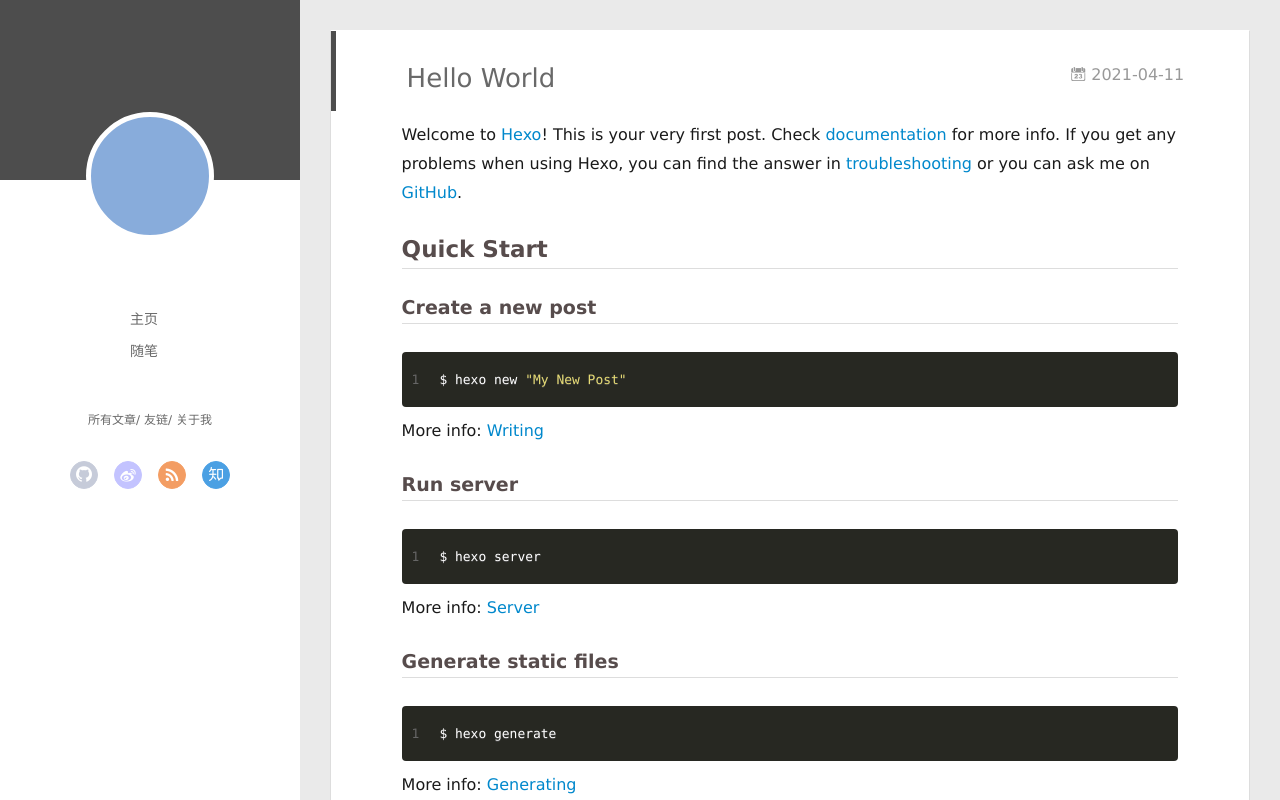
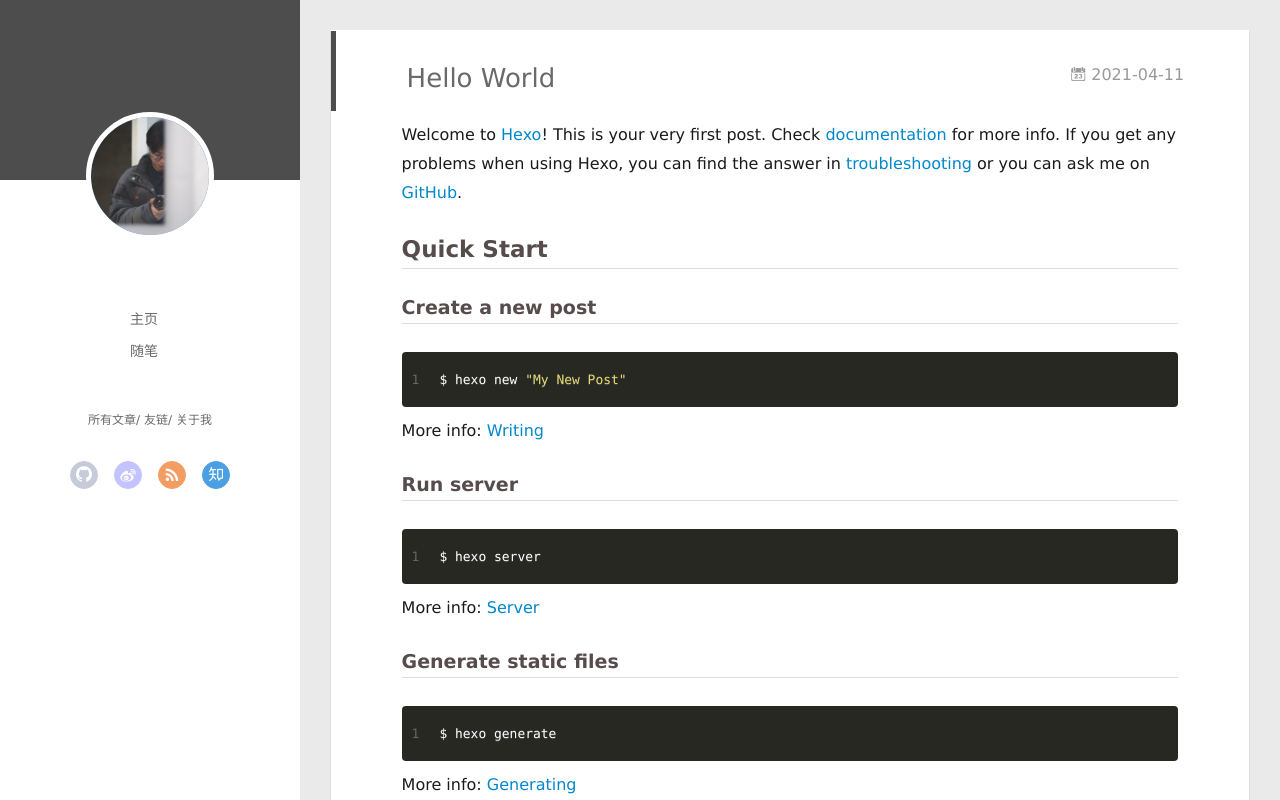
Before and after one commit to SpikeTsui1998/spiketsui1998.github.io, a plain HTML site: page 2021/04/11/hello-world/index.html in a window 1280 px wide. Drawn offline with Linux system fonts and the light colour scheme.

Commit message:
Site updated: 2021-04-18 22:23:32

```diff
--- a/2021/04/11/hello-world/index.html
+++ b/2021/04/11/hello-world/index.html
@@ -47,7 +47,7 @@
 <div class="intrude-less">
 	<header id="header" class="inner">
 		<a href="/" class="profilepic">
-			<img src="" class="js-avatar">
+			<img src="/assets/avatar.jpg" class="js-avatar">
 		</a>
 		<hgroup>
 		  <h1 class="header-author"><a href="/"></a></h1>
@@ -105,7 +105,7 @@
 	<div class="intrude-less">
 		<header id="header" class="inner">
 			<div class="profilepic">
-				<img src="" class="js-avatar">
+				<img src="/assets/avatar.jpg" class="js-avatar">
 			</div>
 			<hgroup>
 			  <h1 class="header-author js-header-author"></h1>
```
Also changed, not shown: 2021/04/18/我的第一篇博客文章/index.html (+2 -2 lines), archives/2021/04/index.html (+2 -2 lines), archives/2021/index.html (+2 -2 lines), archives/index.html (+2 -2 lines), index.html (+2 -2 lines), assets/avatar.jpg (added), avatar.jpg (added).
